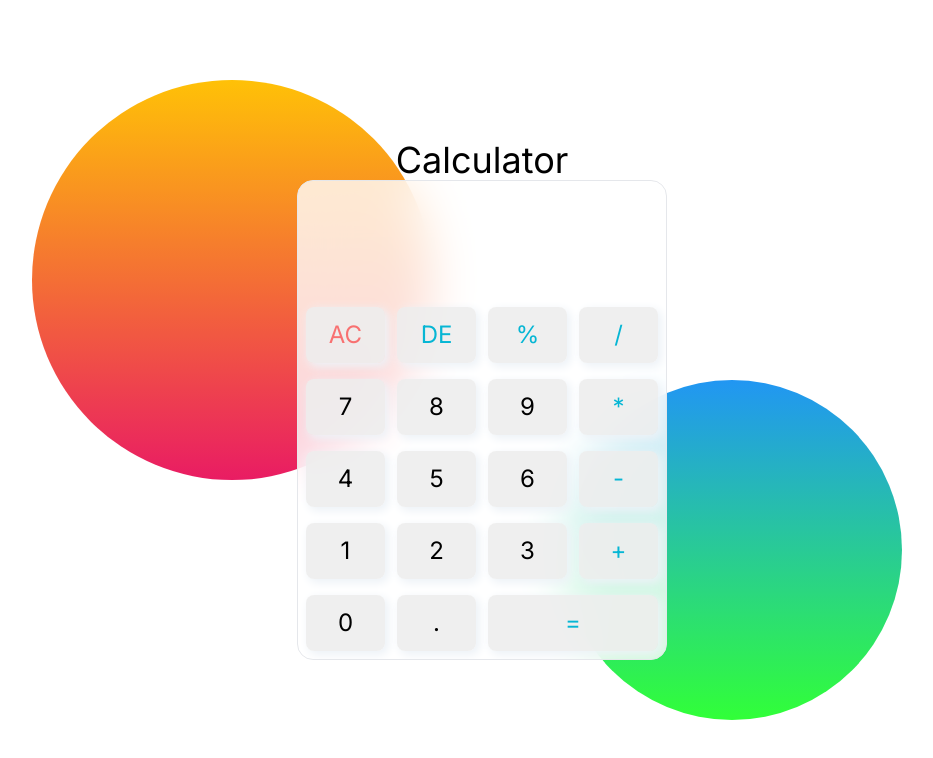
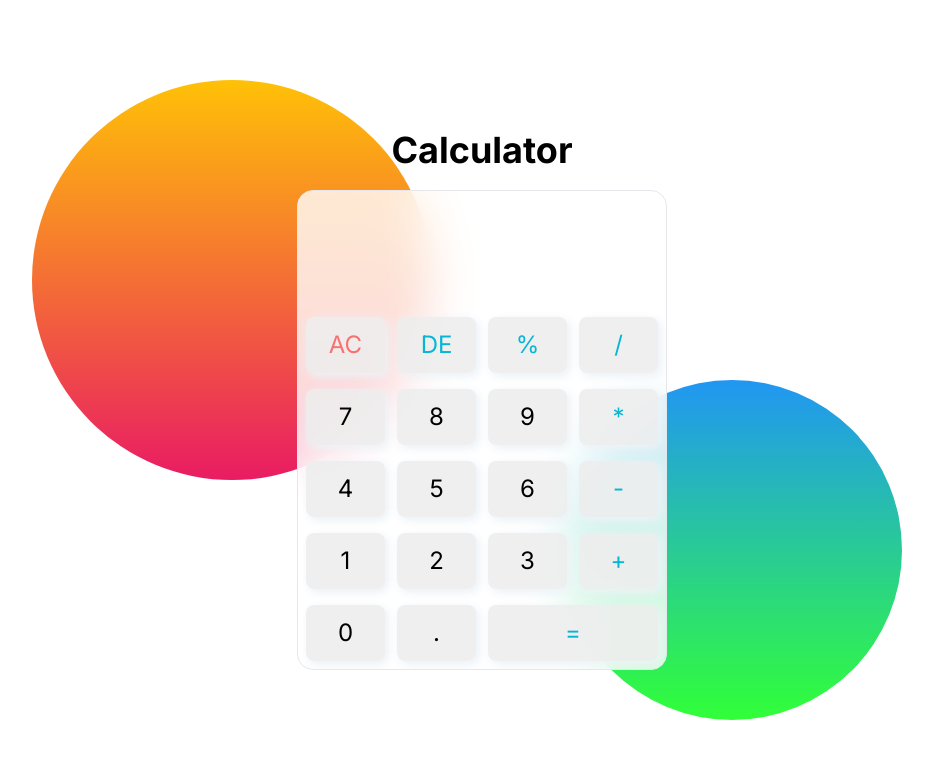
Before and after one commit to ashfakhossain15/Calculator, a Next.js app: page / in a window 1280 px wide. Shown: the top 758 px of the page, without its empty margins (158-1091 px from the left). Built offline with nearby package versions, Linux system fonts and the light colour scheme.

Commit message:
added all functionality and also fix some issue

```diff
--- a/src/app/page.tsx
+++ b/src/app/page.tsx
@@ -27,13 +27,13 @@ const Home = () => {
     };
     buttons?.forEach((btn) => {
       btn.addEventListener("click", (event) => {
-        calculate(event?.target?.value);
+        calculate((event.target as HTMLInputElement).value);
       });
     });
   }, []);
   return (
     <div className="flex full-calculator bg-white flex-col items-center justify-center h-[100vh]">
-      <h1 className="text-4xl mb">Calculator</h1>
+      <h1 className="text-4xl text-black mb-5 font-bold font-i">Calculator</h1>
       <section className="container relative w-[370px] overflow-hidden backdrop-blur-xl bg-white/80 rounded-2xl border z-50 ">
         <div className="calculator">
           <form>
```
